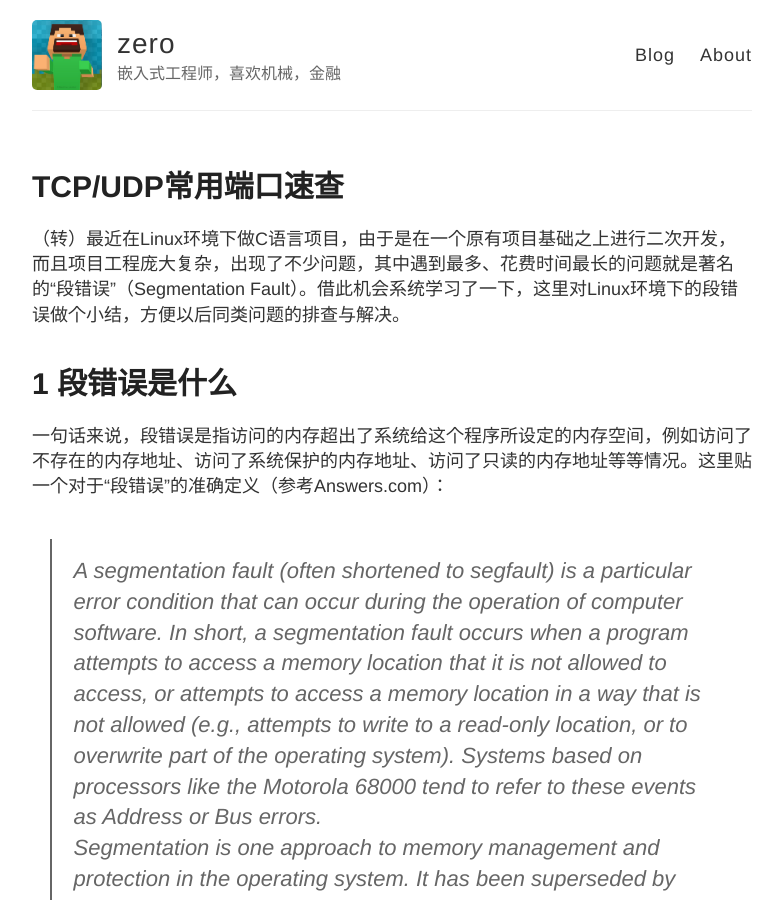
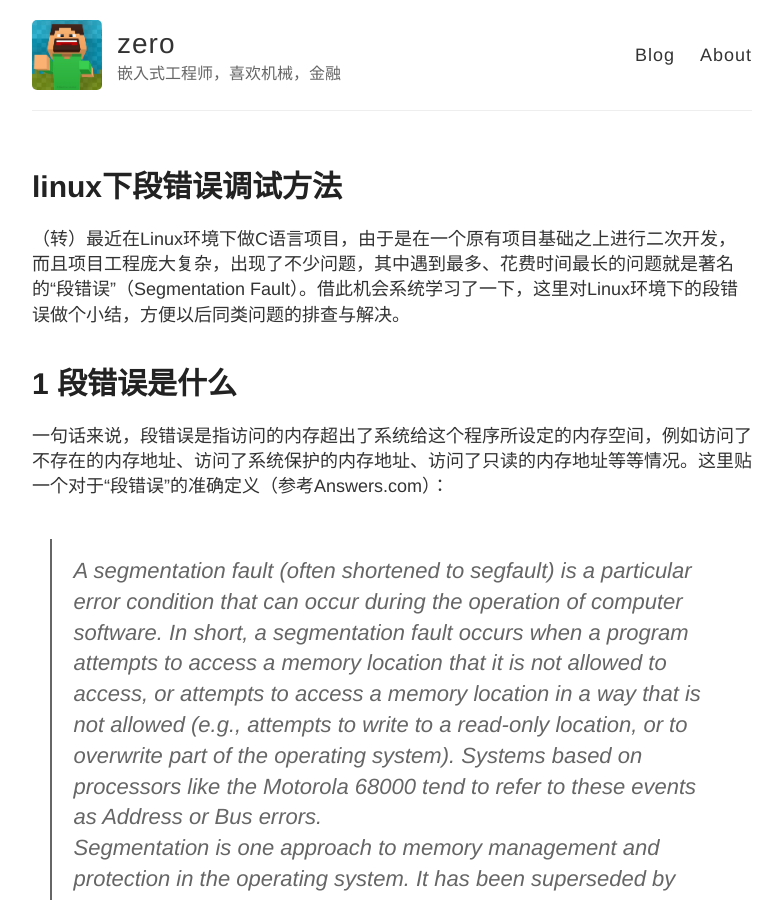
Before and after one commit to czisimba/czisimba.github.io, a Jekyll site: the page built from _posts/2015-6-26-segment_fault_debug.md, in a window 1280 px wide and 900 px high. Shown: the whole window, without its empty margins (248-1031 px from the left). Built offline with Jekyll 4.4.1, drawn with Linux system fonts in a browser that asks for light colours; Markdown is read by kramdown in place of the engine named in the settings.

Commit message:
modify blog <segment fault debug> title

```diff
--- a/_posts/2015-6-26-segment_fault_debug.md
+++ b/_posts/2015-6-26-segment_fault_debug.md
@@ -1,6 +1,6 @@
 ---
 layout: post
-title: TCP/UDP常用端口速查
+title: linux下段错误调试方法
 ---
 
 （转）最近在Linux环境下做C语言项目，由于是在一个原有项目基础之上进行二次开发，而且项目工程庞大复杂，出现了不少问题，其中遇到最多、花费时间最长的问题就是著名的“段错误”（Segmentation Fault）。借此机会系统学习了一下，这里对Linux环境下的段错误做个小结，方便以后同类问题的排查与解决。
```
